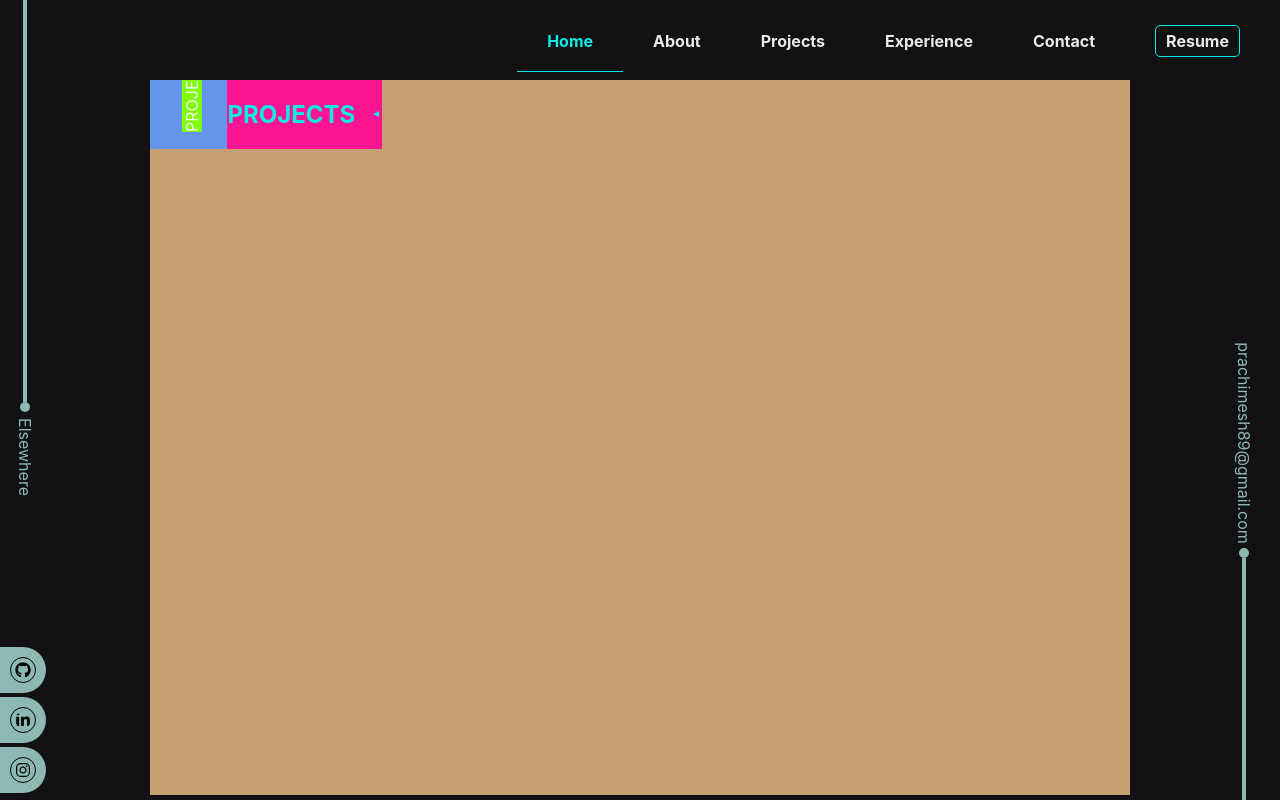
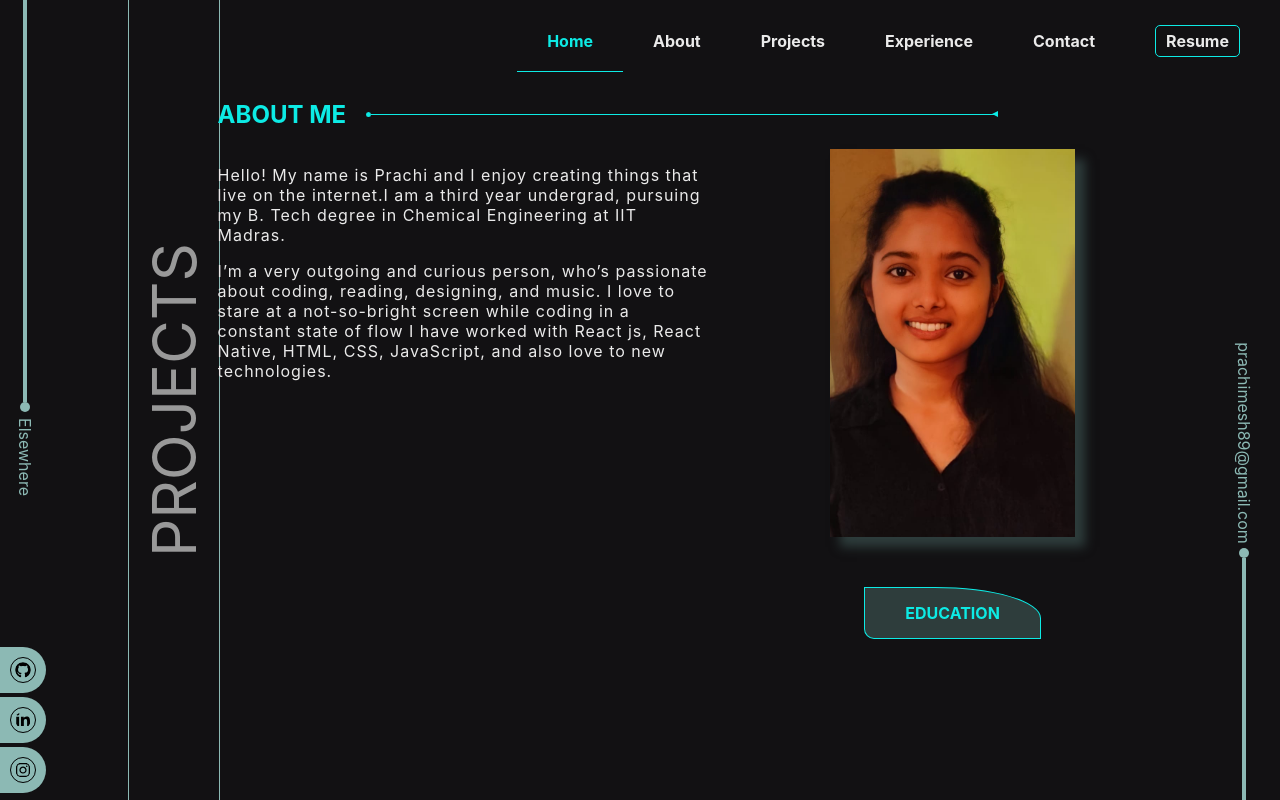
Before and after one commit to prachiMeshram/personalportfolio, a React (Create React App) app: page / in a window 1280 px wide. Built offline with nearby package versions, Linux system fonts and the light colour scheme.

Commit message:
updates vertical strip

```diff
--- a/src/components/main/main.css
+++ b/src/components/main/main.css
@@ -2,13 +2,31 @@
   background-color: #121113;
   height: 100vh;
   width: 100vw;
+  overflow: hidden;
+}
+.main .vertical-strip {
+  position: absolute;
+  height: 100vh;
+  width: 7%;
+  top: 0;
+  left: 10%;
+  display: flex;
+  justify-content: center;
+  align-items: center;
+  border-left: 1px #8CB9B4 solid;
+  border-right: 1px #8CB9B4 solid;
+}
+.main .vertical-strip .vertical-text {
+  rotate: -90deg;
+  color: #999999;
+  font-size: 60px;
 }
 .main .component-container {
   height: calc(100vh - 85px);
   width: calc(100vw - 100px - 200px);
   position: absolute;
   top: 80px;
-  left: 50px;
+  left: calc(7% + 28px);
   margin-left: 100px;
   overflow: hidden;
 }/*# sourceMappingURL=main.css.map */
--- a/src/components/main/main.js
+++ b/src/components/main/main.js
@@ -20,13 +20,18 @@ function Main() {
 
             {/* {navBar} */}
             <Navbar/>
+            <div className='vertical-strip'>
+                <div className='vertical-text'>
+                    PROJECTS
+                </div>
+            </div>
             {/* {Components} */}
             <div className="component-container">
-                {/* <AboutMe /> */}
+                <AboutMe />
                 {/* <Education/> */}
                 {/* <ContactUs /> */}
                 {/* <Home /> */}
-               <Projects />
+               {/* <Projects /> */}
             </div>
             {/* {socialIcons} */}
             <SocialIcons/>
--- a/src/components/main/main.scss
+++ b/src/components/main/main.scss
@@ -7,13 +7,36 @@ $decorationLinesWidth: 100px;
     background-color: $backgroundColor;
     height: 100vh;
     width: 100vw;
+    overflow: hidden;
+
+    .vertical-strip {
+        // background-color: chartreuse;
+        // rotate: -90deg;
+        position: absolute;
+        height: 100vh;
+        // z-index: 1;
+        width: 7%;
+        top: 0;
+        left: 10%;
+        display: flex;
+        justify-content: center;
+        align-items: center;
+        border-left:1px $lightTeal solid;
+        border-right: 1px $lightTeal solid;
+
+        .vertical-text {
+            rotate: -90deg;
+            color: $grey;
+            font-size: 60px;
+        }
+    }
 
     .component-container {
         height: calc(100vh - $navbarHeight);
         width: calc(100vw - $decorationLinesWidth - 200px);
         position: absolute;
         top: 80px;
-        left: 50px;
+        left: calc(7% + 28px);
         margin-left: 100px;
         overflow: hidden;
     }
--- a/src/components/projects/projects.css
+++ b/src/components/projects/projects.css
@@ -7,13 +7,6 @@
   height: 100%;
   width: 100%;
   color: whitesmoke;
-}
-.projects-container .vertical-strip {
-  background-color: chartreuse;
-  rotate: -90deg;
-  position: absolute;
-  top: 0;
-  left: 0;
 }
 .projects-container .heading-carousel-container {
   display: flex;
--- a/src/components/projects/projects.js
+++ b/src/components/projects/projects.js
@@ -5,11 +5,6 @@ import './projects.css'
 function Projects () {
     return (
         <div className='projects-container'>
-            <div className='vertical-strip'>
-                <div className='vertical-text'>
-                    PROJECTS
-                </div>
-            </div>
             <div className='heading-carousel-container'>
                 <div className='heading-container'>
                     <Header heading= {'PROJECTS'} />
--- a/src/components/projects/projects.scss
+++ b/src/components/projects/projects.scss
@@ -9,14 +9,6 @@
     height: 100%;
     width: 100%;
     color: whitesmoke ;
-
-    .vertical-strip {
-        background-color: chartreuse;
-        rotate: -90deg;
-        position: absolute;
-        top: 0;
-        left: 0;
-    }
 
     .heading-carousel-container{
         display: flex;
```
Also changed, not shown: 2 other files (tests, documents, lock files or other folders).
